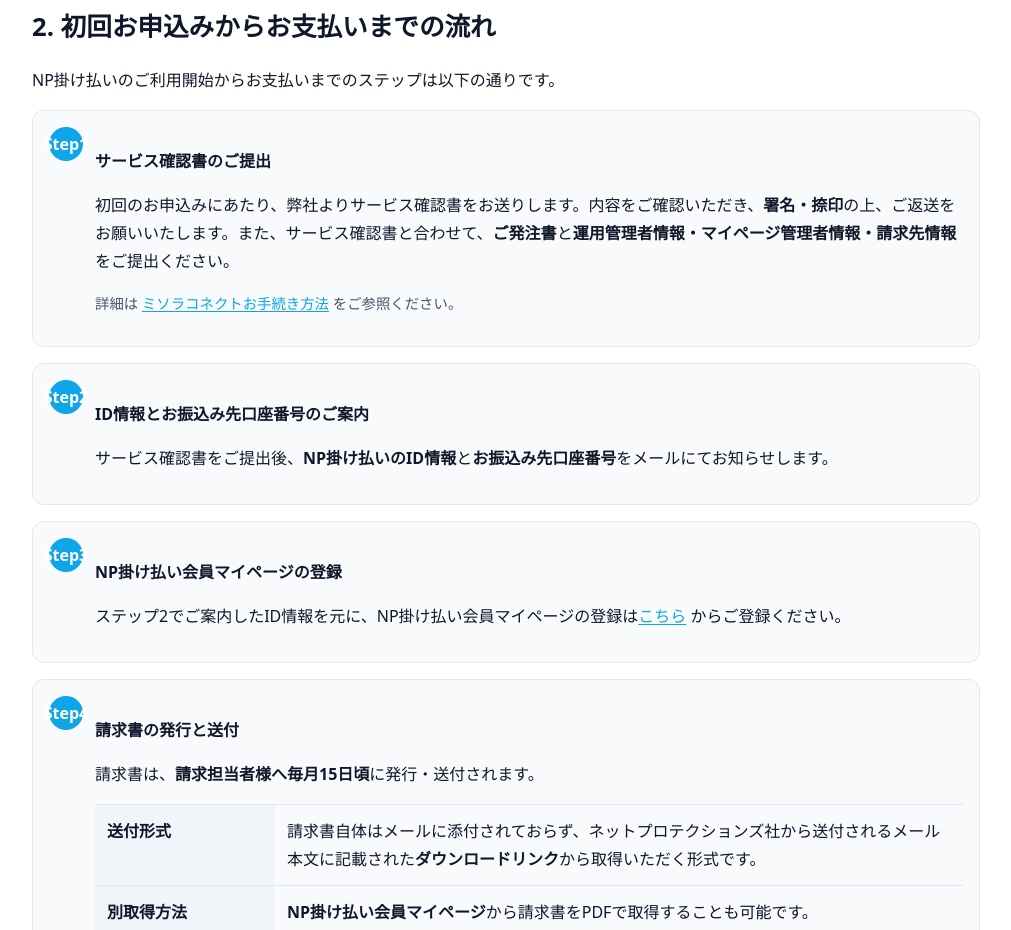
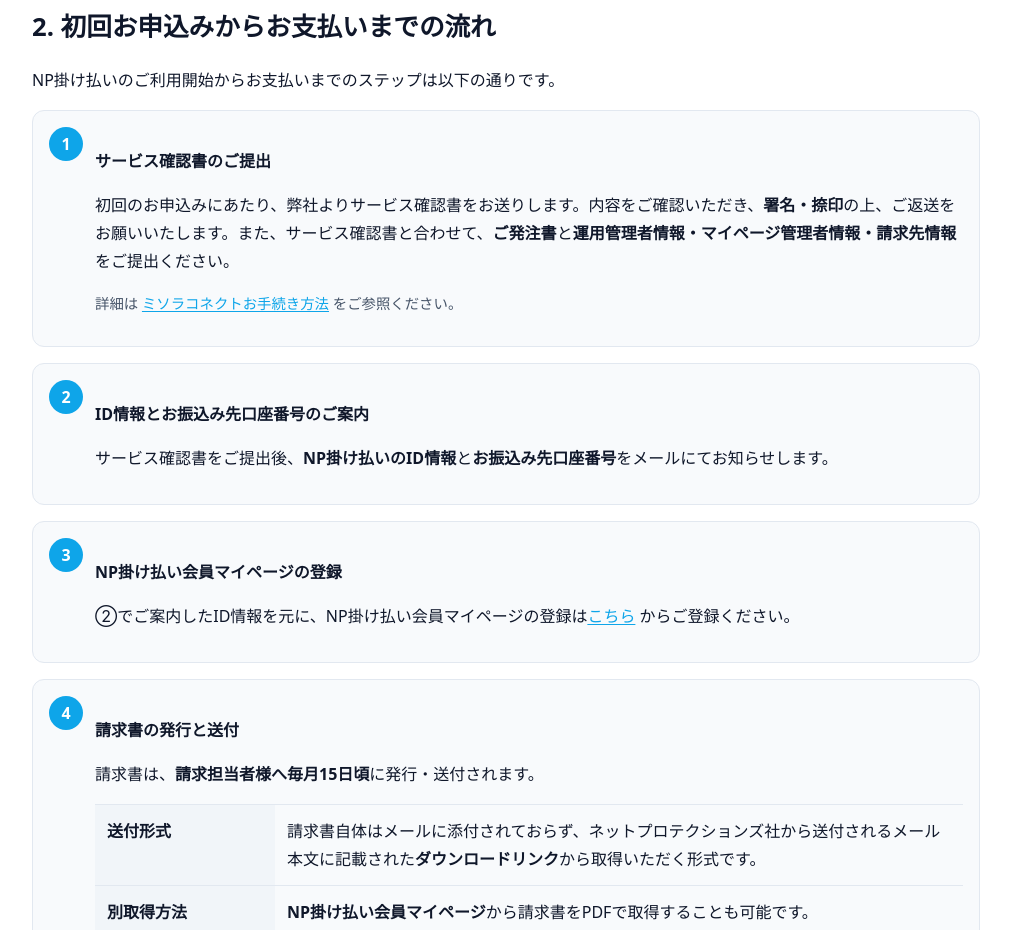
Before and after one commit to okamomo7/np-webpage, a plain HTML site: page index.html in a window 1280 px wide. Shown: the part 940-1870 px from the top of the page, without its empty margins (134-1145 px from the left). Drawn offline with Linux system fonts and the light colour scheme.

Commit message:
Update index.html

```diff
--- a/index.html
+++ b/index.html
@@ -90,7 +90,7 @@
       <p>NP掛け払いのご利用開始からお支払いまでのステップは以下の通りです。</p>
       <div class="grid">
         <div class="card step">
-          <div class="step-no">Step1</div>
+          <div class="step-no">1</div>
           <div>
             <h3>サービス確認書のご提出</h3>
             <p>初回のお申込みにあたり、弊社よりサービス確認書をお送りします。内容をご確認いただき、<strong>署名・捺印</strong>の上、ご返送をお願いいたします。また、サービス確認書と合わせて、<strong>ご発注書</strong>と<strong>運用管理者情報・マイページ管理者情報・請求先情報</strong>をご提出ください。</p>
@@ -98,21 +98,21 @@
           </div>
         </div>
         <div class="card step">
-          <div class="step-no">Step2</div>
+          <div class="step-no">2</div>
           <div>
             <h3>ID情報とお振込み先口座番号のご案内</h3>
             <p>サービス確認書をご提出後、<strong>NP掛け払いのID情報</strong>と<strong>お振込み先口座番号</strong>をメールにてお知らせします。</p>
           </div>
         </div>
         <div class="card step">
-          <div class="step-no">Step3</div>
+          <div class="step-no">3</div>
           <div>
             <h3>NP掛け払い会員マイページの登録</h3>
-            <p>ステップ2でご案内したID情報を元に、NP掛け払い会員マイページの登録は<a href="https://membership.np-kakebarai.com/login/?ref=/" target="_blank" rel="noopener">こちら</a> からご登録ください。</p>
+            <p>②でご案内したID情報を元に、NP掛け払い会員マイページの登録は<a href="https://membership.np-kakebarai.com/login/?ref=/" target="_blank" rel="noopener">こちら</a> からご登録ください。</p>
           </div>
         </div>
         <div class="card step">
-          <div class="step-no">Step4</div>
+          <div class="step-no">4</div>
           <div>
             <h3>請求書の発行と送付</h3>
             <p>請求書は、<strong>請求担当者様へ毎月15日頃</strong>に発行・送付されます。</p>
```
